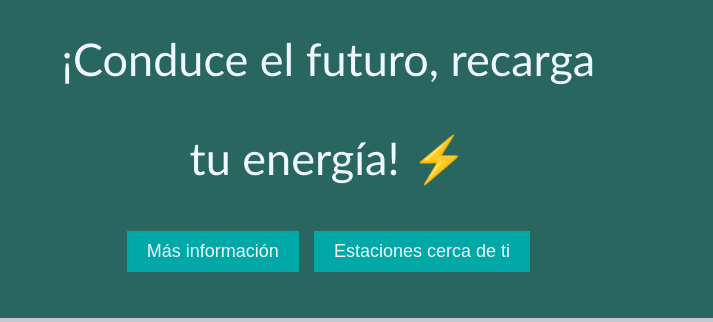
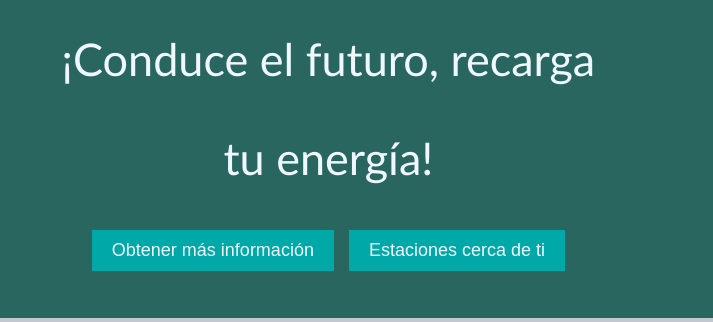
Before and after one commit to dannalopezch/DESARROLLO-DE-INTERFACES, a plain HTML site: page index.html in a window 1280 px wide. Shown: the part 195-517 px from the top of the page, 0-713 px from the left. Drawn offline with Linux system fonts and the light colour scheme; grey boxes are pictures that could not be loaded.

Commit message:
tercer commit

```diff
--- a/index.html
+++ b/index.html
@@ -26,10 +26,10 @@
             <div class="leftMain">
                 <div class="textMain">
                     <p>¡Conduce el futuro, recarga</p>
-                    <p>tu energía! ⚡</p>
+                    <p>tu energía!</p>
                 </div>
                 <div class="buttonsMain">
-                    <button class="btnMain">Más información</button>
+                    <button class="btnMain">Obtener más información</button>
                     <button class="btnMain">Estaciones cerca de ti</button>
                 </div>
             </div>
```
